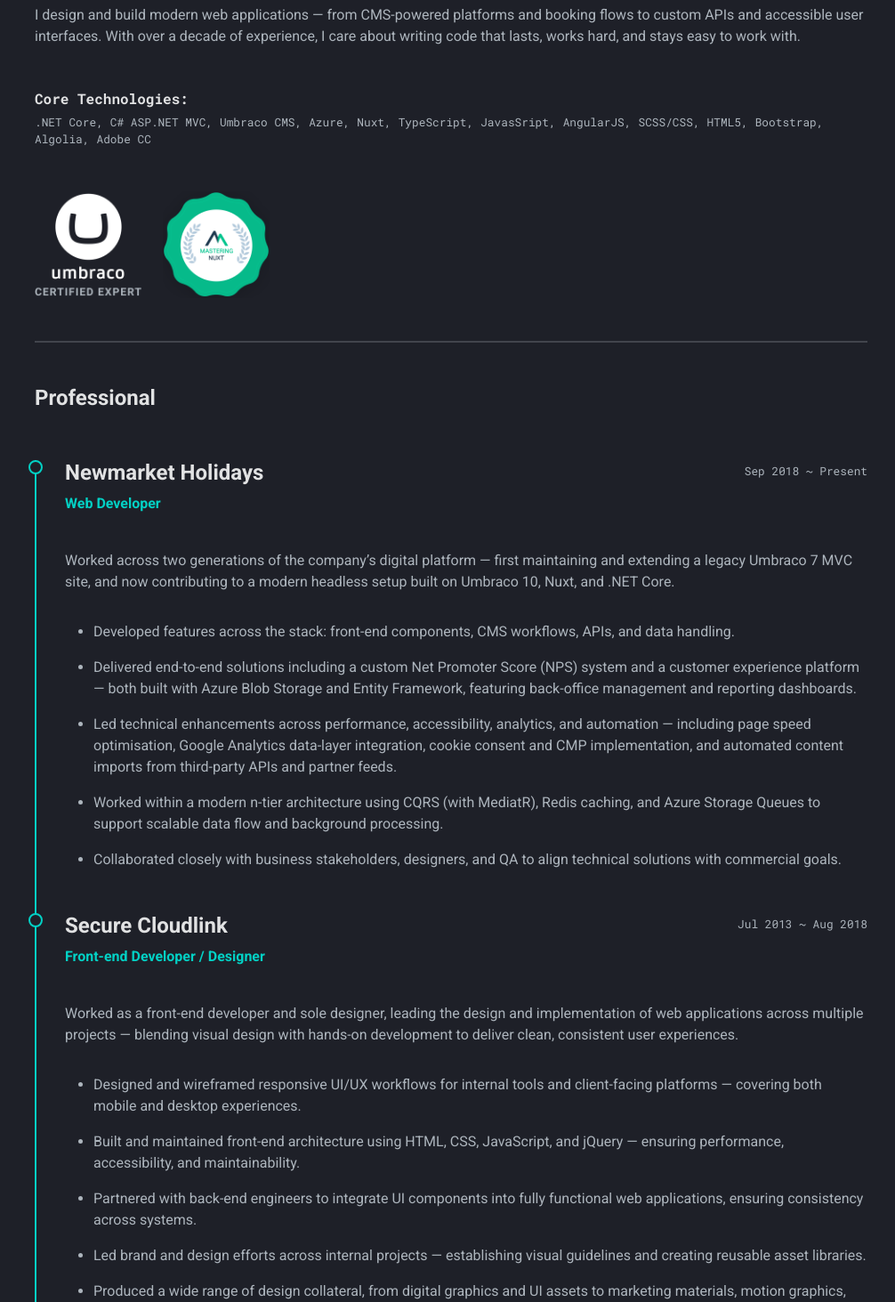
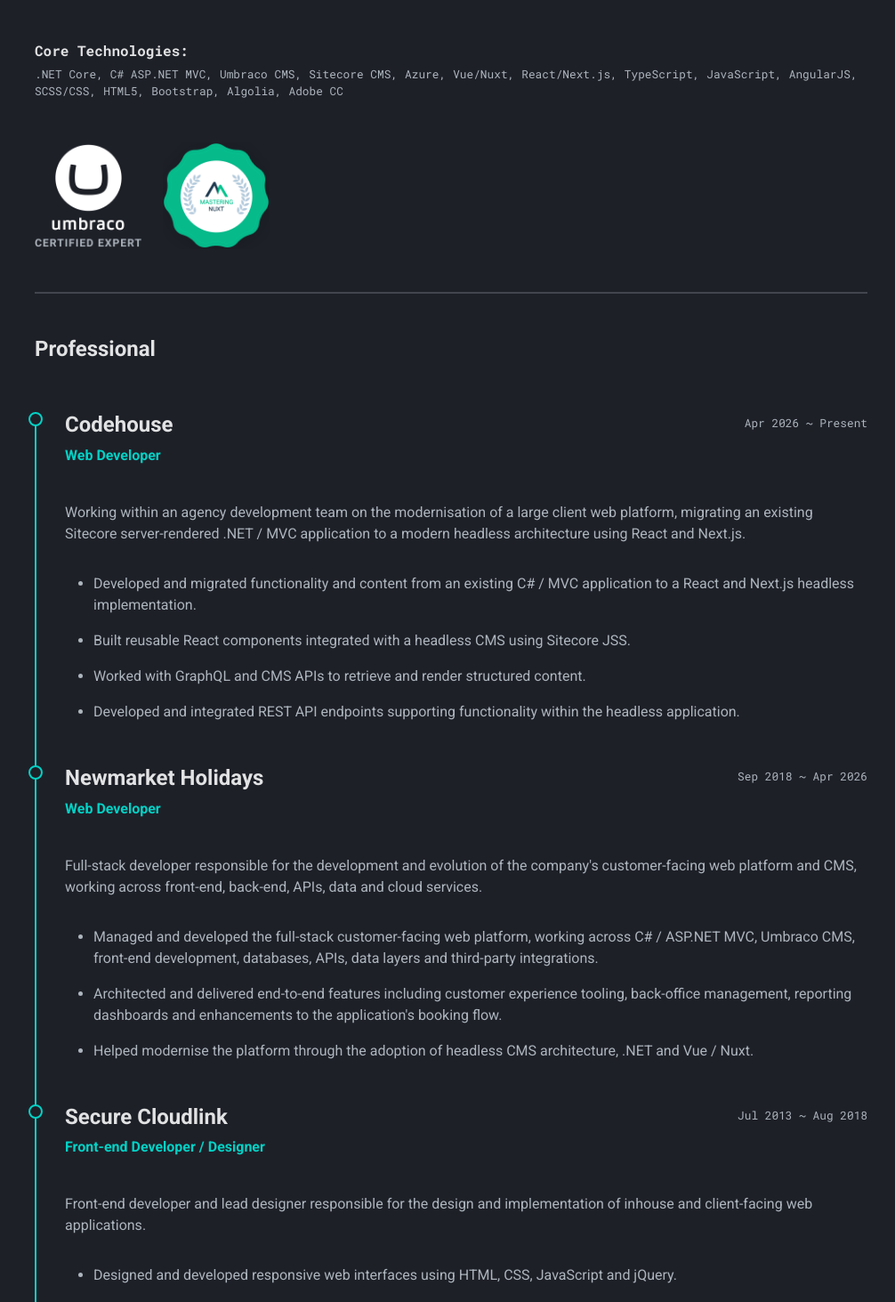
Before and after one commit to davidholtdev/creature-pixel, a Nuxt app: page /experience in a window 1280 px wide. Shown: the part 340-1803 px from the top of the page at 89% size, without its empty margins (133-1139 px from the left). Built offline with nearby package versions, Linux system fonts and the light colour scheme; what vue-easy-lightbox would draw is missing.

Commit message:
2026 Content Updates (#38)

```diff
--- a/pages/experience/index.vue
+++ b/pages/experience/index.vue
@@ -10,10 +10,9 @@
             </HeadingBlock>
           </div>
         </div>
-        <p class="lead"><strong>Full-stack developer with a design background, focused on building scalable, maintainable systems that perform well and feel great to use.</strong></p>
         <p>
-          I design and build modern web applications — from CMS-powered platforms and booking flows to custom APIs and accessible user interfaces. With over a decade of experience, I care about
-          writing code that lasts, works hard, and stays easy to work with.
+          Full-stack developer with over 13 years of experience designing and building modern web applications, from CMS-powered platforms and booking flows to custom APIs and accessible user
+          interfaces. I care about writing code that lasts, works hard and stays easy to work with.
         </p>
         <p class="font-mono mt-5 mb-2 h6">Core Technologies:</p>
         <ul v-if="tags && tags.length" class="list-inline font-mono small">
@@ -37,7 +36,28 @@
         <div class="resume-list">
           <div class="resume-list-item">
             <div class="d-flex flex-column flex-lg-row justify-content-lg-between mb-4">
-              <div class="order-0 order-lg-1"><span class="font-mono small">Sep 2018 ~ Present</span></div>
+              <div class="order-0 order-lg-1"><span class="font-mono small">Apr 2026 ~ Present</span></div>
+              <div class="order-1 order-lg-0">
+                <h3 class="h4">Codehouse</h3>
+                <p class="text-primary"><strong>Web Developer</strong></p>
+              </div>
+            </div>
+            <div class="rte-content">
+              <p>
+                Working within an agency development team on the modernisation of a large client web platform, migrating an existing Sitecore server-rendered .NET / MVC application to a modern
+                headless architecture using React and Next.js.
+              </p>
+              <ul>
+                <li class="mb-3">Developed and migrated functionality and content from an existing C# / MVC application to a React and Next.js headless implementation.</li>
+                <li class="mb-3">Built reusable React components integrated with a headless CMS using Sitecore JSS.</li>
+                <li class="mb-3">Worked with GraphQL and CMS APIs to retrieve and render structured content.</li>
+                <li class="mb-3">Developed and integrated REST API endpoints supporting functionality within the headless application.</li>
+              </ul>
+            </div>
+          </div>
+          <div class="resume-list-item">
+            <div class="d-flex flex-column flex-lg-row justify-content-lg-between mb-4">
+              <div class="order-0 order-lg-1"><span class="font-mono small">Sep 2018 ~ Apr 2026</span></div>
               <div class="order-1 order-lg-0">
                 <h3 class="h4">Newmarket Holidays</h3>
                 <p class="text-primary"><strong>Web Developer</strong></p>
@@ -45,23 +65,18 @@
             </div>
             <div class="rte-content">
               <p>
-                Worked across two generations of the company’s digital platform — first maintaining and extending a legacy Umbraco 7 MVC site, and now contributing to a modern headless setup built on
-                Umbraco 10, Nuxt, and .NET Core.
+                Full-stack developer responsible for the development and evolution of the company's customer-facing web platform and CMS, working across front-end, back-end, APIs, data and cloud
+                services.
               </p>
               <ul>
-                <li class="mb-3">Developed features across the stack: front-end components, CMS workflows, APIs, and data handling.</li>
                 <li class="mb-3">
-                  Delivered end-to-end solutions including a custom Net Promoter Score (NPS) system and a customer experience platform — both built with Azure Blob Storage and Entity Framework,
-                  featuring back-office management and reporting dashboards.
+                  Managed and developed the full-stack customer-facing web platform, working across C# / ASP.NET MVC, Umbraco CMS, front-end development, databases, APIs, data layers and third-party
+                  integrations.
                 </li>
                 <li class="mb-3">
-                  Led technical enhancements across performance, accessibility, analytics, and automation — including page speed optimisation, Google Analytics data-layer integration, cookie consent
-                  and CMP implementation, and automated content imports from third-party APIs and partner feeds.
+                  Architected and delivered end-to-end features including customer experience tooling, back-office management, reporting dashboards and enhancements to the application's booking flow.
                 </li>
-                <li class="mb-3">
-                  Worked within a modern n-tier architecture using CQRS (with MediatR), Redis caching, and Azure Storage Queues to support scalable data flow and background processing.
-                </li>
-                <li class="mb-3">Collaborated closely with business stakeholders, designers, and QA to align technical solutions with commercial goals.</li>
+                <li class="mb-3">Helped modernise the platform through the adoption of headless CMS architecture, .NET and Vue / Nuxt.</li>
               </ul>
             </div>
           </div>
@@ -75,16 +90,11 @@
                 </div>
               </div>
               <div class="rte-content">
-                <p>
-                  Worked as a front-end developer and sole designer, leading the design and implementation of web applications across multiple projects — blending visual design with hands-on
-                  development to deliver clean, consistent user experiences.
-                </p>
+                <p>Front-end developer and lead designer responsible for the design and implementation of inhouse and client-facing web applications.</p>
                 <ul>
-                  <li class="mb-3">Designed and wireframed responsive UI/UX workflows for internal tools and client-facing platforms — covering both mobile and desktop experiences.</li>
-                  <li class="mb-3">Built and maintained front-end architecture using HTML, CSS, JavaScript, and jQuery — ensuring performance, accessibility, and maintainability.</li>
-                  <li class="mb-3">Partnered with back-end engineers to integrate UI components into fully functional web applications, ensuring consistency across systems.</li>
-                  <li class="mb-3">Led brand and design efforts across internal projects — establishing visual guidelines and creating reusable asset libraries.</li>
-                  <li class="mb-3">Produced a wide range of design collateral, from digital graphics and UI assets to marketing materials, motion graphics, and print-ready assets.</li>
+                  <li class="mb-3">Designed and developed responsive web interfaces using HTML, CSS, JavaScript and jQuery.</li>
+                  <li class="mb-3">Produced UI/UX designs and wireframes, working closely with back-end developers to deliver complete web applications.</li>
+                  <li class="mb-3">Managed visual design and branding across the company's digital products.</li>
                 </ul>
               </div>
             </div>
@@ -123,8 +133,10 @@
     Tags.NET_CORE,
     Tags.C_SHARP_MVC,
     Tags.UMBRACO_CMS,
+    Tags.SITECORE_CMS,
     Tags.AZURE,
     Tags.NUXT3,
+    Tags.NEXT,
     Tags.TYPESCRIPT,
     Tags.JAVASCRIPT,
     Tags.ANGULAR_JS,
--- a/pages/index.vue
+++ b/pages/index.vue
@@ -95,7 +95,23 @@
 
   const { get: getProjects } = useProjects();
 
-  const tags = ref<Tags[]>([Tags.NET_CORE, Tags.C_SHARP_MVC, Tags.UMBRACO_CMS, Tags.AZURE, Tags.NUXT3, Tags.TYPESCRIPT, Tags.JAVASCRIPT, Tags.ANGULAR_JS, Tags.SCSS_CSS, Tags.HTML5, Tags.BOOTSTRAP]);
+  const tags = ref<Tags[]>([
+    Tags.NET_CORE,
+    Tags.C_SHARP_MVC,
+    Tags.UMBRACO_CMS,
+    Tags.SITECORE_CMS,
+    Tags.AZURE,
+    Tags.NUXT3,
+    Tags.NEXT,
+    Tags.TYPESCRIPT,
+    Tags.JAVASCRIPT,
+    Tags.ANGULAR_JS,
+    Tags.SCSS_CSS,
+    Tags.HTML5,
+    Tags.BOOTSTRAP,
+    Tags.ALGOLIA,
+    Tags.ADOBE_SUITE,
+  ]);
 
   const projectItems = ref<Project[]>([]);
 
--- a/types/index.ts
+++ b/types/index.ts
@@ -122,12 +122,14 @@
   NET_CORE = ".NET Core",
   C_SHARP_MVC = "C# ASP.NET MVC",
   UMBRACO_CMS = "Umbraco CMS",
+  SITECORE_CMS = "Sitecore CMS",
   AZURE = "Azure",
   ENTITY_FRAMEWORK = "Entity Framework",
   ALGOLIA = "Algolia",
-  NUXT3 = "Nuxt",
+  NUXT3 = "Vue/Nuxt",
+  NEXT = "React/Next.js",
   ANGULAR_JS = "AngularJS",
-  JAVASCRIPT = "JavasSript",
+  JAVASCRIPT = "JavaScript",
   JAVASCRIPT_JQUERY = "JavaScript/jQuery",
   TYPESCRIPT = "TypeScript",
   BOOTSTRAP = "Bootstrap",
```
